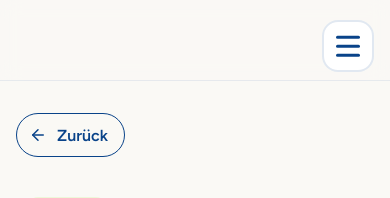
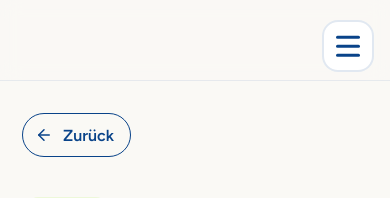
Before and after one commit to dhbw-ma-refund/railback, a React (Vite) app in the folder frontend/: page /preise in a window 390 px wide. Shown: the top 198 px of the page. Built offline with nearby package versions, Linux system fonts and the light colour scheme.

Commit message:
feat: Add pricing navigation button to Header and BurgerMenu, enhance LandingPage and PricingPage styles for improved responsiveness

```diff
--- a/frontend/src/components/BurgerMenu.tsx
+++ b/frontend/src/components/BurgerMenu.tsx
@@ -184,6 +184,10 @@ export const BurgerMenu = ({ open, onClose, ctaLabel }: BurgerMenuProps) => {
               <Icon name="chevronRight" size={18} className="menu__arrow" color="var(--color-muted-gray-blue)" />
             </button>
           )}
+          <button className="menu__item" onClick={() => goTo('/preise')}>
+            <span>{t.menu.prices}</span>
+            <Icon name="chevronRight" size={18} className="menu__arrow" color="var(--color-muted-gray-blue)" />
+          </button>
           <a className="menu__item" href="mailto:support@railback.de?subject=Support-Anfrage%20RailBack">
             <span>{t.menu.support}</span>
             <Icon name="chevronRight" size={18} className="menu__arrow" color="var(--color-muted-gray-blue)" />
--- a/frontend/src/components/Header.tsx
+++ b/frontend/src/components/Header.tsx
@@ -46,6 +46,9 @@ export const Header = ({ ctaLabel }: HeaderProps) => {
           </button>
         </div>
         <nav className="hdr__nav" aria-label="Hauptnavigation">
+          <button className="hdr__link" onClick={() => navigate('/preise')}>
+            {t.menu.prices}
+          </button>
           <button className="hdr__cta" onClick={() => navigate('/user')}>
             {cta}
           </button>
--- a/frontend/src/pages/LandingPage.css
+++ b/frontend/src/pages/LandingPage.css
@@ -5,6 +5,7 @@
 /* Landing page specific styles */
 .landing-page {
   --hero-header-offset: 112px;
+  --page-inline-padding: clamp(22px, 4vw, 96px);
   min-height: 100vh;
   background: var(--color-warm-off-white);
   display: flex;
@@ -21,8 +22,8 @@
 .pricing-page .wrap {
   max-width: 2560px;
   margin: 0 auto;
-  padding-right: clamp(22px, 4vw, 96px);
-  padding-left: clamp(22px, 4vw, 96px);
+  padding-right: var(--page-inline-padding, clamp(22px, 4vw, 96px));
+  padding-left: var(--page-inline-padding, clamp(22px, 4vw, 96px));
 }
 
 .container {
--- a/frontend/src/pages/PricingPage.css
+++ b/frontend/src/pages/PricingPage.css
@@ -2,6 +2,7 @@
 @import '@shared/styles/typography.css';
 
 .pricing-page {
+  --page-inline-padding: clamp(22px, 4vw, 96px);
   min-height: 100svh;
   background: var(--color-warm-off-white);
   display: flex;
@@ -22,7 +23,7 @@
 .pricing-page__head {
   position: absolute;
   top: clamp(16px, 2.5vh, 36px);
-  left: clamp(22px, 4.5vw, 88px);
+  left: var(--page-inline-padding);
   z-index: 1;
   margin: 0;
   /* Gleiches padding-top wie die FAQ-Seite (.page__head), damit der Button
@@ -269,7 +270,7 @@
   .pricing-page__head {
     position: static;
     margin: var(--spacing-2) 0;
-    padding: var(--spacing-2) var(--margin-mobile) 0;
+    padding: var(--spacing-2) var(--page-inline-padding) 0;
   }
 
   .pricing-page .pricing-page__back {
```
